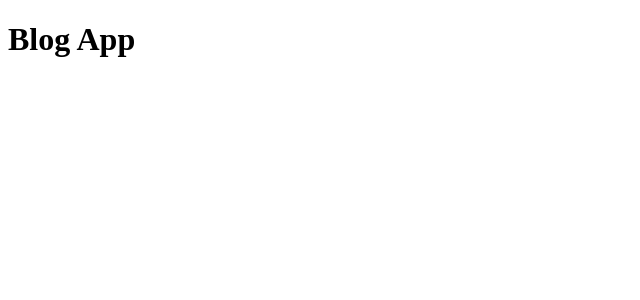
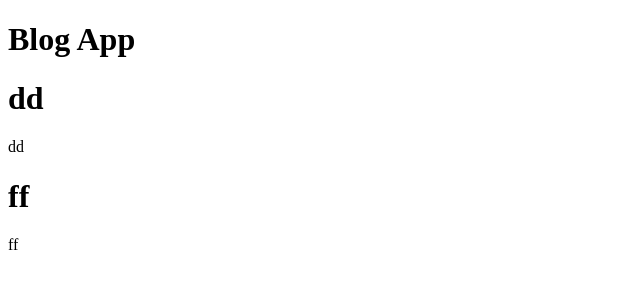
Before and after one commit to deyaa1997/W9D02_React_Hooks, a React (Create React App) app: page / in a window 1280 px wide. Shown: the top 300 px of the page, without its empty margins (0-640 px from the left). Built offline with nearby package versions, Linux system fonts and the light colour scheme.

Commit message:
Pulse Check 5

```diff
--- a/src/App.js
+++ b/src/App.js
@@ -3,10 +3,17 @@ import React, {useState} from "react";
 // jsx
 const App = () => {
 
-  const [posts, setPosts] = useState([{userId:2,id:101, title:"", body:""},{userId:3,id:102, title:"", body:""}])
+  const [posts, setPosts] = useState([{userId:2,id:101, title:"dd", body:"dd"},{userId:3,id:102, title:"ff", body:"ff"}])
+  const title = posts.map((elem , i)=>{
+    return (<div><h1>{elem.title}</h1>
+      <p>{elem.body}</p></div> )
+  })
+
+
   return (
     <div>
       <h1>Blog App</h1>
+      {title}
     </div>
   );
 };
```
